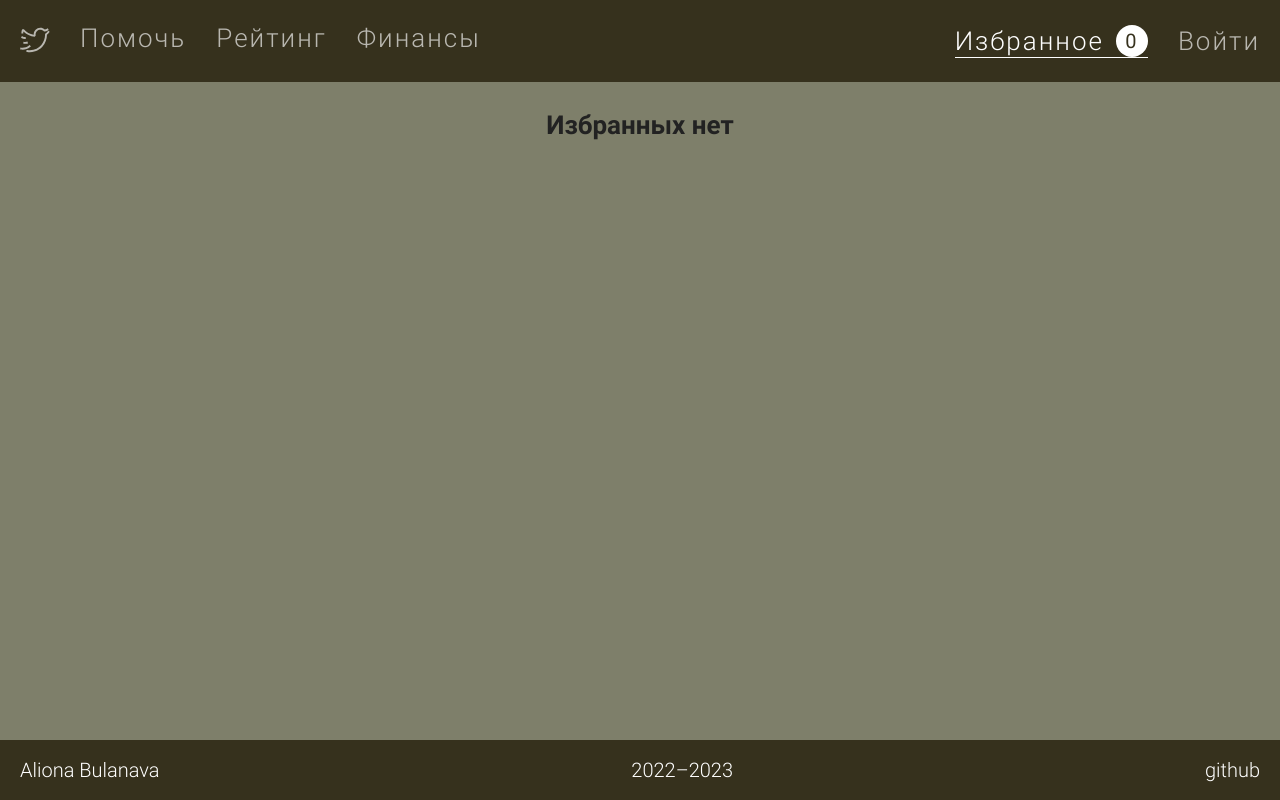
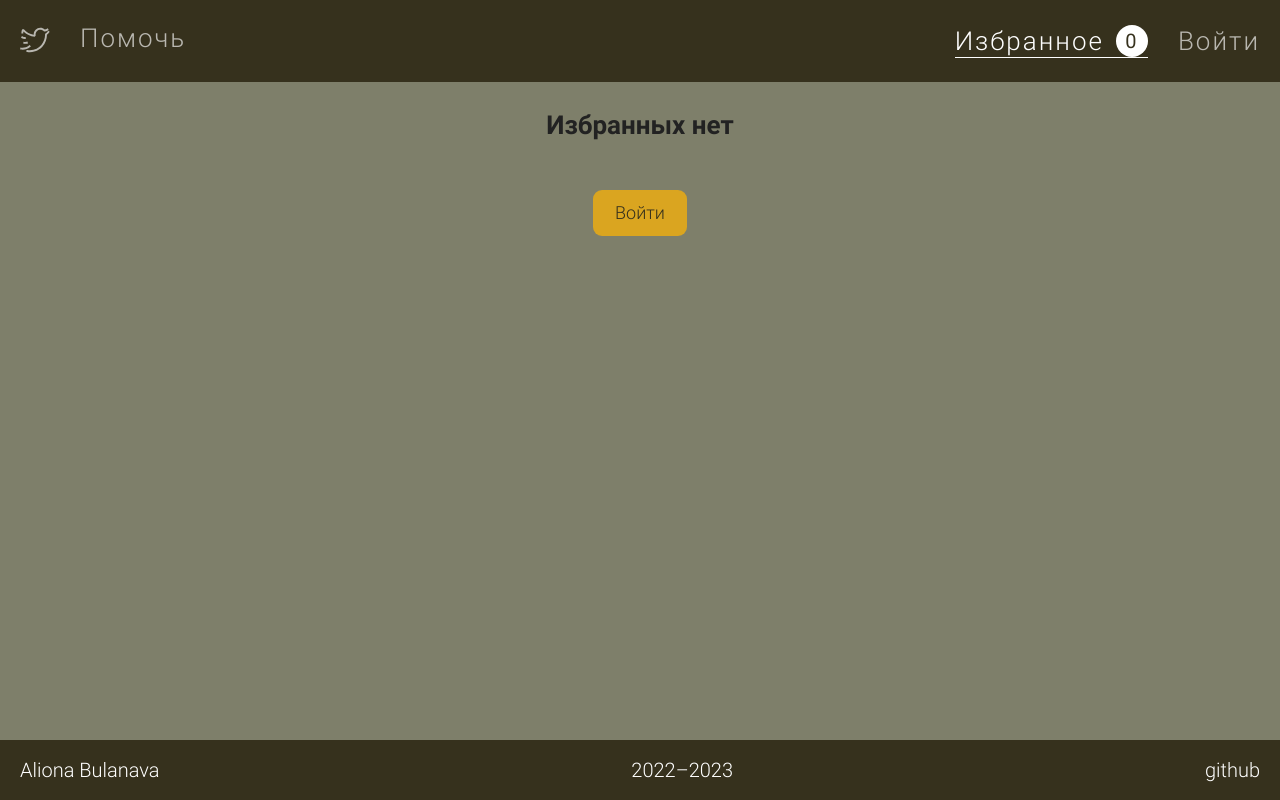
Before and after one commit to kxzws/diploma, a React (Create React App) app: page /favourites in a window 1280 px wide. Built offline with nearby package versions, Linux system fonts and the light colour scheme; what promethee would draw is missing.

Commit message:
refactor: fix auth pages

```diff
--- a/src/App.tsx
+++ b/src/App.tsx
@@ -33,9 +33,8 @@ const App = () => {
         <Route path="/list" element={<List />} />
         <Route path="/list/:birdId" element={<ItemPage />} />
 
-        <Route path="/rating" element={<Rating />} />
-
-        <Route path="/finance" element={<Finance />} />
+        {isAuthorized && <Route path="/rating" element={<Rating />} />}
+        {isAuthorized && <Route path="/finance" element={<Finance />} />}
 
         <Route path="/favourites" element={<Favourites />} />
 
--- a/src/components/Header/Header.tsx
+++ b/src/components/Header/Header.tsx
@@ -29,12 +29,16 @@ const Header = () => {
         <NavLink to="/list" className={({ isActive }) => (isActive ? 'active-link' : '')}>
           Помочь
         </NavLink>
+        {isAuthorized ? (
           <NavLink to="/rating" className={({ isActive }) => (isActive ? 'active-link' : '')}>
             Рейтинг
           </NavLink>
+        ) : null}
+        {isAuthorized ? (
           <NavLink to="/finance" className={({ isActive }) => (isActive ? 'active-link' : '')}>
             Финансы
           </NavLink>
+        ) : null}
         {isAdmin ? (
           <NavLink to="/admin" className={({ isActive }) => (isActive ? 'active-link' : '')}>
             Админка
--- a/src/views/Favourites/Favourites.tsx
+++ b/src/views/Favourites/Favourites.tsx
@@ -4,6 +4,7 @@ import Favourite from './Favourite/Favourite';
 import './Favourites.scss';
 
 const Favourites = () => {
+  const { isAuthorized } = useTypedSelector((state) => state.auth);
   const { favourites } = useTypedSelector((state) => state.cards);
 
   return (
@@ -16,7 +17,10 @@ const Favourites = () => {
           {favourites.length < 1 && <p className="favourites-warning">Избранных нет</p>}
         </ul>
       </div>
-      {favourites.length > 0 && <StyledButton type="anchor" text="Помочь" to="/donate" />}
+      {isAuthorized && favourites.length > 0 && (
+        <StyledButton type="anchor" text="Помочь" to="/donate" />
+      )}
+      {!isAuthorized && <StyledButton type="anchor" to="/login" text="Войти" isButtonStyle />}
     </section>
   );
 };
```
Lines whose indentation alone changed are shown as unchanged.
